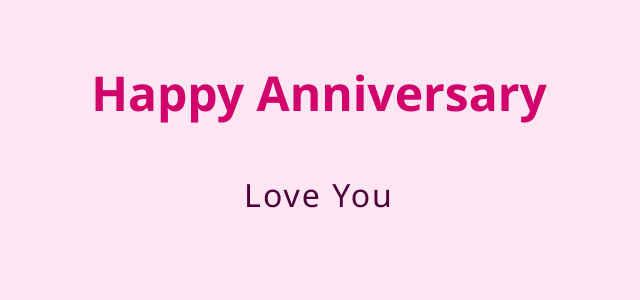
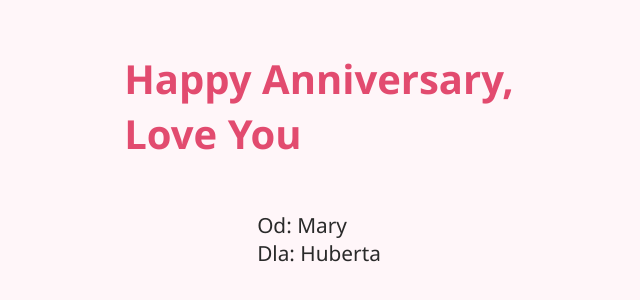
Before and after one commit to meryszmery/Anniversary, a plain HTML site: page index.html in a window 1280 px wide. Shown: the part 262-562 px from the top of the page, without its empty margins (321-961 px from the left). Drawn offline with Linux system fonts and the light colour scheme.

Commit message:
Update index.html for anniversary celebration

```diff
--- a/index.html
+++ b/index.html
@@ -1,33 +1,38 @@
 <!DOCTYPE html>
-<html lang="en">
+<html lang="pl">
 <head>
   <meta charset="UTF-8">
-  <title>Happy Anniversary Od Mary Dla Huberta </title>
+  <title>Happy Anniversary</title>
   <style>
     body {
-      background: #ffe6f2;
       display: flex;
       flex-direction: column;
       justify-content: center;
       align-items: center;
-      height: 100vh;
-      margin: 0;
+      min-height: 100vh;
+      background: #fff6f9;
+      color: #e24b6f;
       font-family: 'Segoe UI', Arial, sans-serif;
     }
     h1 {
-      color: #d1006b;
-      font-size: 48px;
-      margin-bottom: 16px;
+      font-size: 2.5em;
+      margin-bottom: 20px;
     }
-    p {
-      color: #4d0039;
-      font-size: 32px;
-      letter-spacing: 2px;
+    .from-to {
+      font-size: 1.5em;
+    }
+    .signatures {
+      margin-top: 30px;
+      font-size: 1.3em;
+      color: #2a2a2a;
     }
   </style>
 </head>
 <body>
-  <h1>Happy Anniversary</h1>
-  <p>Love You</p>
+  <h1>Happy Anniversary,<br>Love You</h1>
+  <div class="signatures">
+    Od: Mary <br>
+    Dla: Huberta
+  </div>
 </body>
 </html>
```
